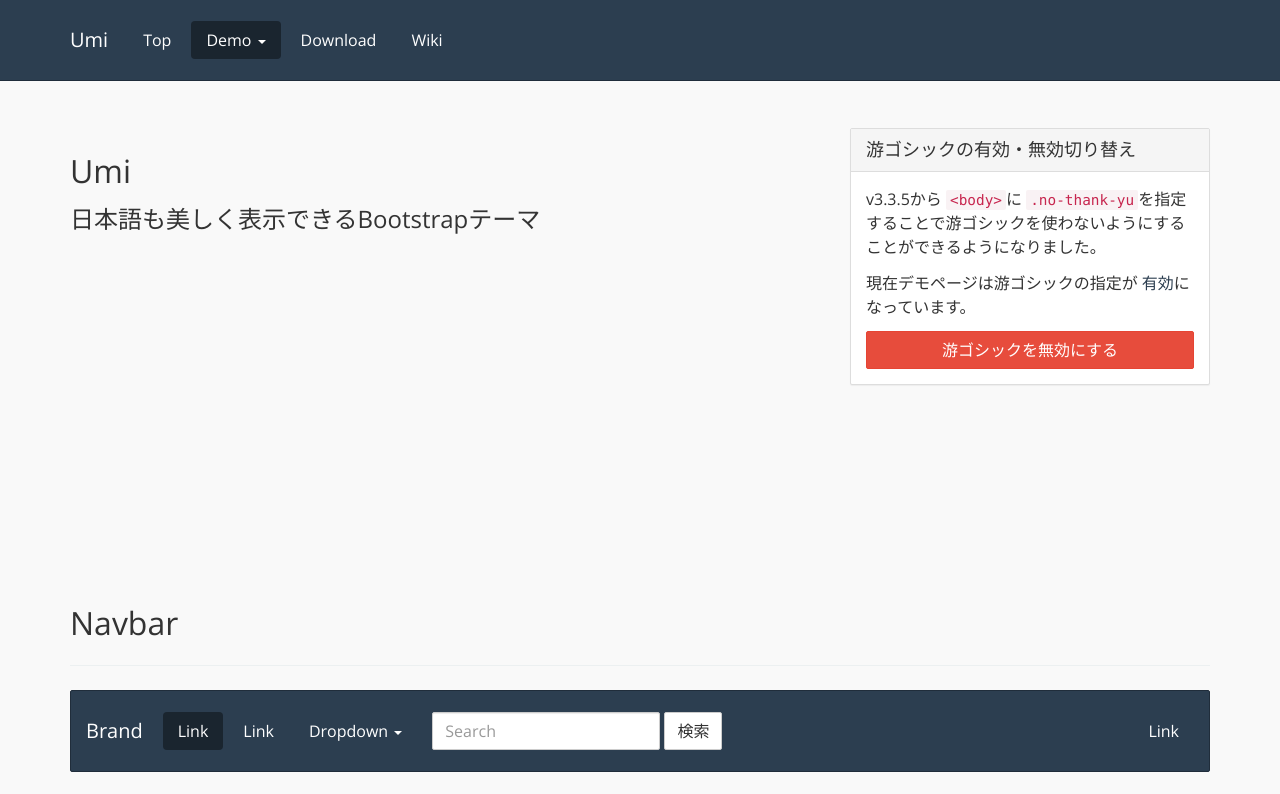
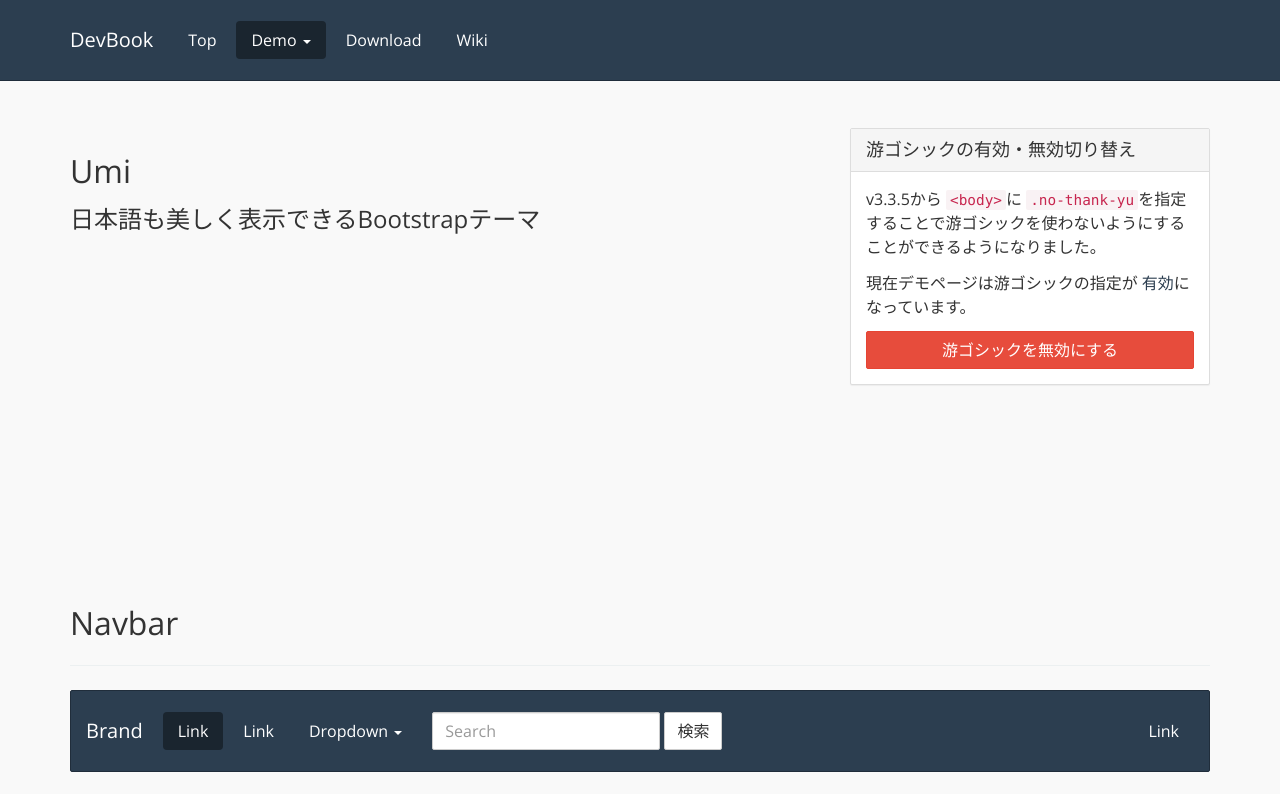
Before and after one commit to icetea-neko/book__html-css, a plain HTML site: page index.html in a window 1280 px wide. Shown: the top 794 px of the page. Drawn offline with nearby package versions, Linux system fonts and the light colour scheme.

Commit message:
no message

```diff
--- a/index.html
+++ b/index.html
@@ -66,7 +66,7 @@
         <div class="navbar navbar-default navbar-fixed-top">
             <div class="container">
                 <div class="navbar-header">
-                    <a href="https://nkmr6194.github.io/Umi/" class="navbar-brand">Umi</a>
+                    <a href="https://nkmr6194.github.io/Umi/" class="navbar-brand">DevBook</a>
                     <button class="navbar-toggle" type="button" data-toggle="collapse" data-target="#navbar-main">
                         <span class="icon-bar"></span>
                         <span class="icon-bar"></span>
```
